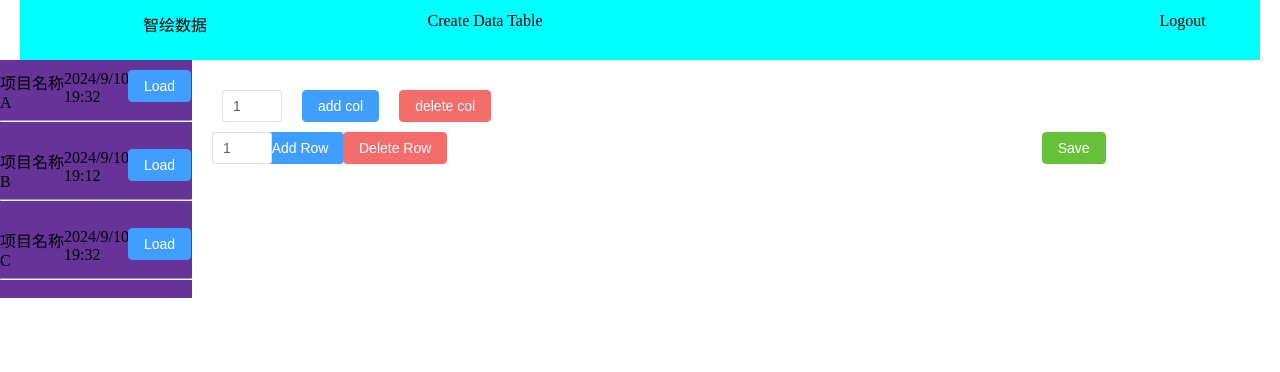
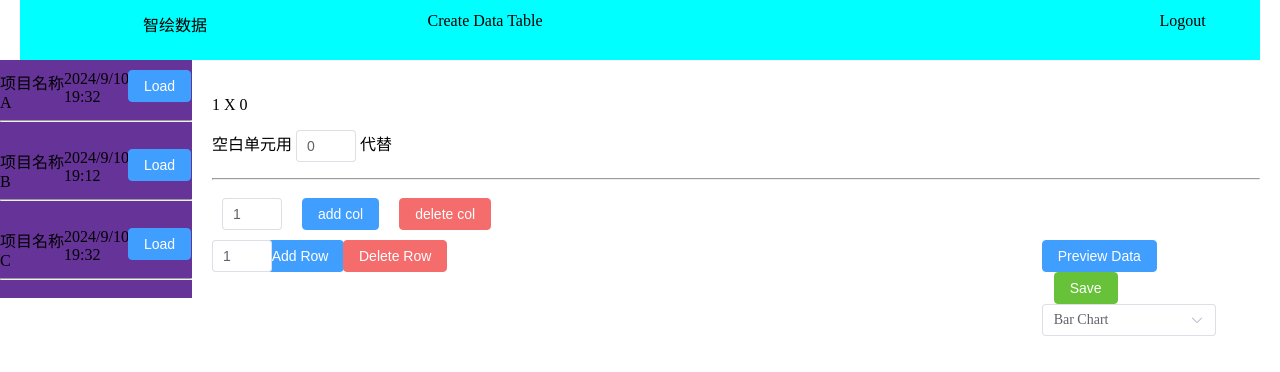
Before and after one commit to yueyingyifeng/IntelDrawingDataFrontend, a Vue app: page /home in a window 1280 px wide. Shown: the top 372 px of the page. Built offline with nearby package versions, Linux system fonts and the light colour scheme.

Commit message:
完善了创建表格

```diff
--- a/src/components/HomeComponents/Home_CreateTableComponent.vue
+++ b/src/components/HomeComponents/Home_CreateTableComponent.vue
@@ -1,12 +1,40 @@
 <script setup>
-import { ref, watch } from 'vue';
+import { ref, watch, defineEmits, defineProps } from 'vue';
 import { ElMessage } from 'element-plus'
+import axios from 'axios';
 import ArowConponent from '../CreateTableComponents/ArowConponent.vue';
-
+import {store} from '@/Util/Store.js'
 const tableData = ref([[]]);
 const count_add = ref(1)
 const saveDialog = ref(false)
 const file_name = ref('')
+const blank_character = ref(0)
+const ChartTypes = [
+  { value: 'bar', label: 'Bar Chart' },
+  { value: 'line', label: 'Line Chart' },
+  { value: 'pie', label: 'Pie Chart' },
+  { value: 'radar', label: 'Radar Chart' },
+  { value: 'polar', label: 'Polar Chart' },
+  { value: 'doughnut', label: 'Doughnut Chart' },
+  { value: 'bubble', label: 'Bubble Chart' },
+]
+const selectedType = ref(ChartTypes[0].value)
+
+
+const emit = defineEmits(['saveFile', 'previewData']);
+
+
+const props = defineProps({
+  show:{
+        type: Boolean,
+        default: true
+  }
+})
+
+watch(blank_character, (newVal, oldVal) => {
+  if(newVal == '')
+    blank_character.value = '0'
+})
 
 watch(count_add, (newVal, oldVal) => {
   if (newVal > 10)
@@ -19,6 +47,8 @@ watch(count_add, (newVal, oldVal) => {
 //   if(oldVal)
 //     ElMessage.warning("File did not save")
 // })
+
+
 
 function addRow() {
   for (let i = 0; i < count_add.value; i++)
@@ -34,19 +64,58 @@ function deleteRow() {
 }
 
 function showSaveFileDialog() {
+  if(tableData.value.length > 1 && tableData.value[0].length <= 0){
+    ElMessage.warning("Please add at least one head col")
+    return
+  }
+
+  if(tableData.value[0].length <= 0){{
+    ElMessage.warning("Please add at least one col")
+    return
+  }}
+
+
   saveDialog.value = true;
 }
 
+function previewData() {
+  emit('previewData', tableData.value);
+}
+
 function saveFile() {
-  console.log(tableData.value)
+
 
   if(!isValidWindowsFilename(file_name.value)){
     ElMessage.error("Invalid file name, did you add a space in the end?")
     return
   }
+
+
+  tableData.value = fillArray(tableData.value, blank_character.value)
+
+  console.log(tableData.value)
+  axios({
+    method: 'post',
+    url: 'https://localhost:7161/api/CreateTable',
+    headers: {
+        'Authorization': `Bearer ${store.getUserData().token}`
+    },
+    data: {
+        'fileName': file_name.value,
+        'data': tableData.value
+    }
+  }).then(res => {
+    if(res.status === 201)
+      ElMessage.success("File saved successfully")
+    console.log(res)
+  }).catch(err => {
+    console.log(err)
+  })
+
+  emit('saveFile');
   saveDialog.value = false;
 }
-
+// TODO: 记得给注册用户名也加上这样的判断，呃。。。移到另一个文件吧
 function isValidWindowsFilename(filename) {
     // 1. 检查是否包含非法字符
     const invalidChars = /[<>:"\/\\|?*]/;
@@ -82,10 +151,32 @@ function isValidWindowsFilename(filename) {
     return true;
 }
 
+function fillArray(arr, fillValue) {
+    fillValue = String(fillValue);
+    // 找到二维数组中最长的数组长度
+    const maxLength = Math.max(...arr.map(subArray => subArray.length));
+
+    // 遍历每个子数组并用 fillValue 填充使其长度达到 maxLength
+    return arr.map(subArray => {
+        // 如果子数组长度小于 maxLength，则用 fillValue 填充
+        return [...subArray, ...Array(maxLength - subArray.length).fill(fillValue)];
+    });
+}
 </script>
 
 <template>
-  <main>
+  <main v-show="show">
+    <p>
+      {{ tableData.length }} X {{ tableData[0].length }}
+    </p>
+    <p>
+      空白单元用
+      <el-input v-model="blank_character" style="width: 60px;" type="text" />
+      代替
+    </p>
+
+    <hr/>
+
     <ArowConponent v-for="(item, index) in tableData" :row="tableData[index]" />
 
     <el-row>
@@ -105,12 +196,23 @@ function isValidWindowsFilename(filename) {
       <el-col :span="4"></el-col>
 
       <el-col :span="4">
+        <el-button type="primary" @click="previewData">
+          Preview Data
+        </el-button>
         <el-button type="success" @click="showSaveFileDialog  ">Save</el-button>
+        <el-select v-model="selectedType">
+          <el-option v-for="item in ChartTypes"
+            :key="item.value"
+            :label="item.label"
+            :value="item.value"/>
+        </el-select>
       </el-col>
+
     </el-row>
 
   </main>
 
+<!-- 确认信息框 -->
   <el-dialog v-model="saveDialog" title="Save Data" width="500" draggable overflow>
     <label>File Name: </label>
     <el-input v-model="file_name" style="width: auto;" type="text" placeholder="Enter the name of the file" />
@@ -123,7 +225,7 @@ function isValidWindowsFilename(filename) {
         </el-button>
       </div>
     </template>
-  </el-dialog>
+  </el-dialog><!-- el-dialog -->
 </template>
 
 <style></style>
```
